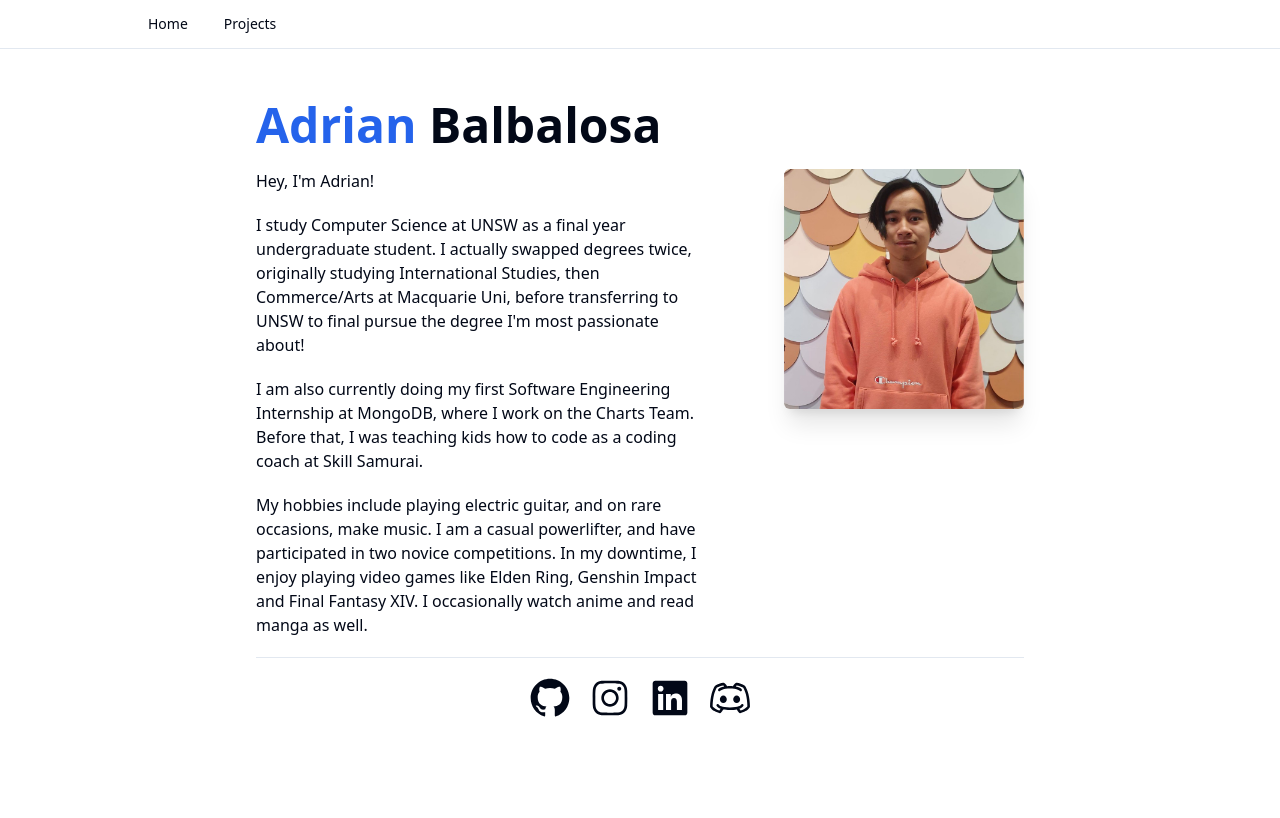
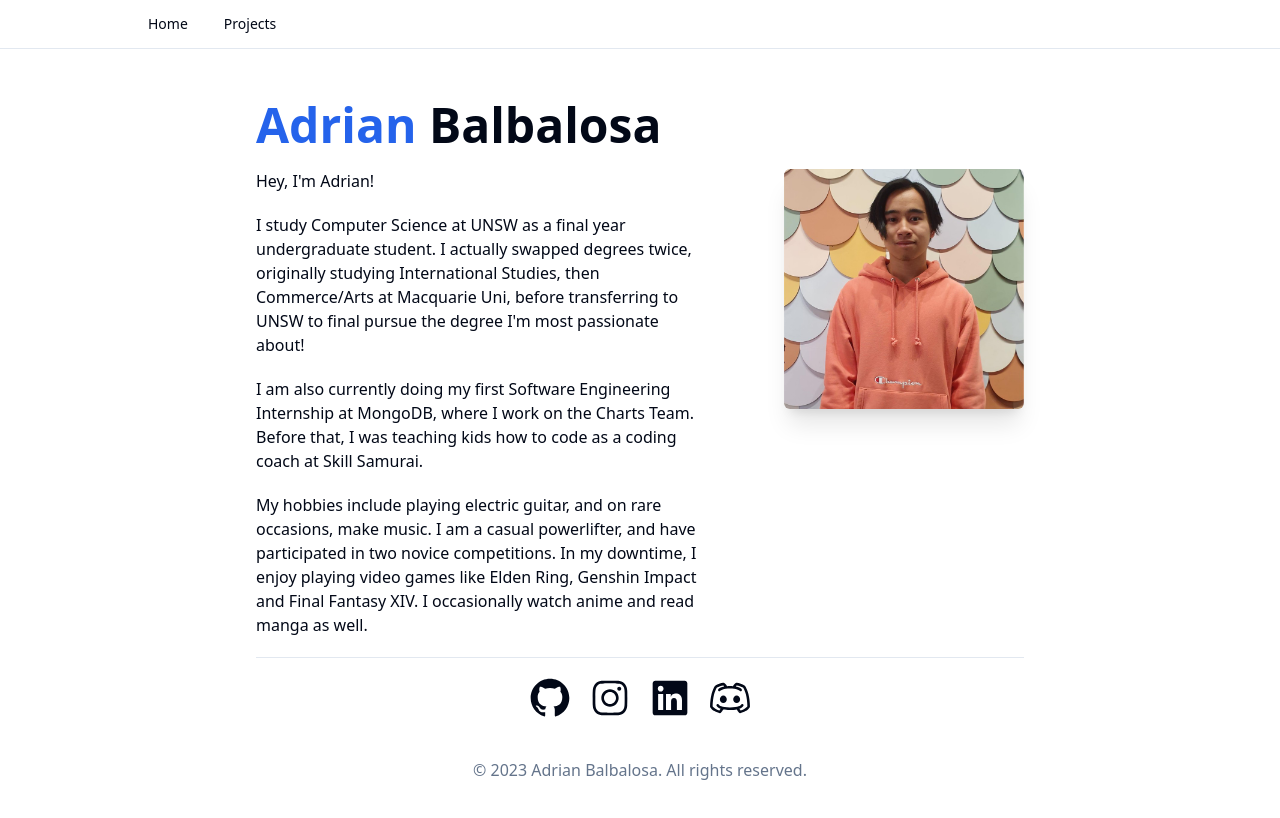
Before and after one commit to adrianbalbs/personal-website, a React (Vite) app: page / in a window 1280 px wide. Shown: the top 818 px of the page. Built offline with nearby package versions, Linux system fonts and the light colour scheme.

Commit message:
Added footer

```diff
--- a/src/Navbar.tsx
+++ b/src/Navbar.tsx
@@ -16,7 +16,7 @@ import {
 
 export default function Navbar() {
   return (
-    <div className="sticky top-0 w-full border-b border-border backdrop-blur">
+    <div className="sticky w-full border-b border-border backdrop-blur">
       <div className="flex justify-end md:justify-between items-center mx-auto md:max-w-screen-lg p-1">
         <div className="hidden md:block">
           <NavigationMenu>
--- a/src/home.tsx
+++ b/src/home.tsx
@@ -45,6 +45,9 @@ function Home() {
             </div>
             <Separator />
             <Socials />
+            <footer className="p-5 text-muted-foreground w-full">
+              © 2023 Adrian Balbalosa. All rights reserved.
+            </footer>
           </div>
         </div>
       </BodyWrapper>
```
